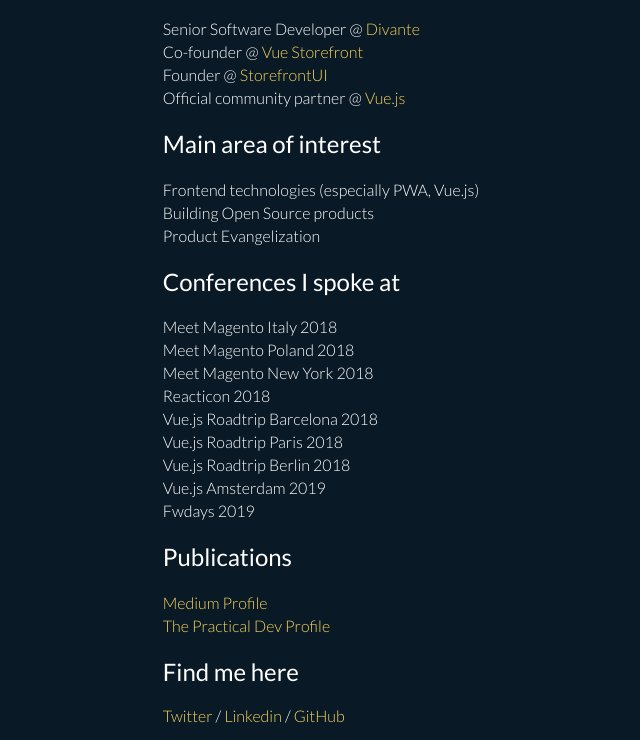
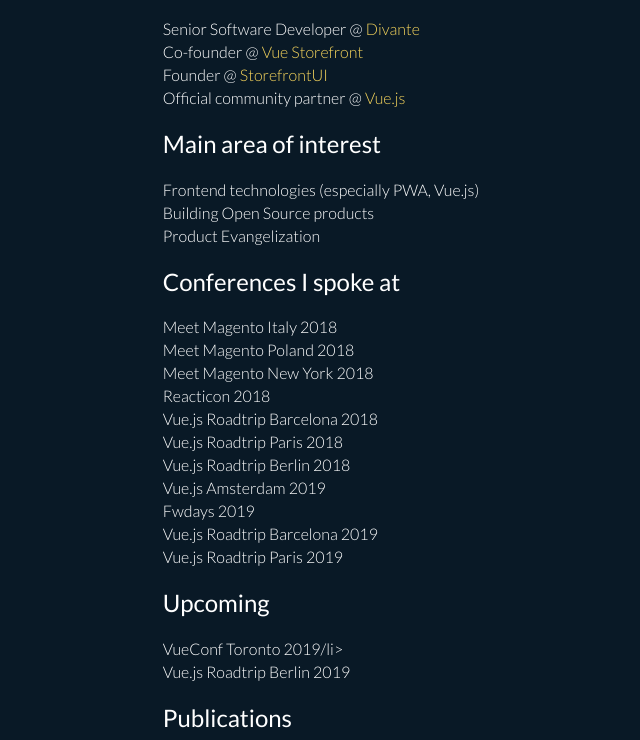
Before and after one commit to filrak/filrak, a plain HTML site: page index.html in a window 1280 px wide. Shown: the part 212-952 px from the top of the page, without its empty margins (319-959 px from the left). Drawn offline with Linux system fonts and the light colour scheme.

Commit message:
update conferences

```diff
--- a/index.html
+++ b/index.html
@@ -75,6 +75,13 @@
       <li>Vue.js Roadtrip Berlin 2018</li>
       <li>Vue.js Amsterdam 2019</li>
       <li>Fwdays 2019</li>
+      <li>Vue.js Roadtrip Barcelona 2019</li>
+      <li>Vue.js Roadtrip Paris 2019</li>
+    </ul>
+    <h2>Upcoming</h2>
+    <ul>
+      <li>VueConf Toronto 2019/li>
+      <li>Vue.js Roadtrip Berlin 2019</li>
     </ul>
     <h2>Publications</h2>
     <ul>
```
